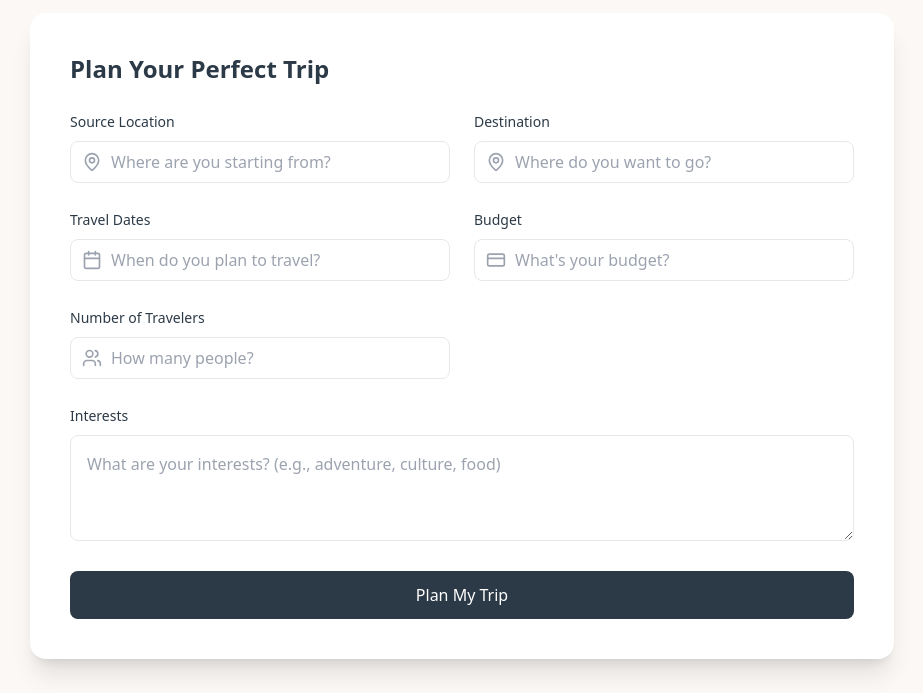
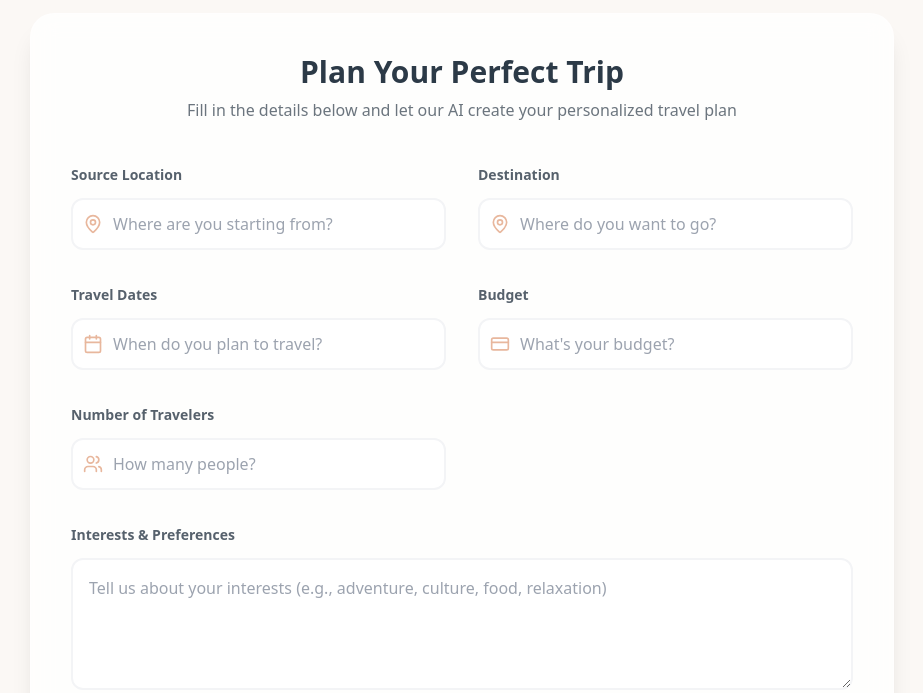
Before and after one commit to adiitxa/TravelGenius, a React (Vite) app: page / in a window 1280 px wide. Shown: the part 1567-2260 px from the top of the page, without its empty margins (178-1101 px from the left). Built offline with nearby package versions, Linux system fonts and the light colour scheme.

Commit message:
Customize travel plan form
Customize the travel plan form.

```diff
--- a/src/components/TravelPlanForm.tsx
+++ b/src/components/TravelPlanForm.tsx
@@ -30,14 +30,11 @@ const TravelPlanForm = () => {
     setLoading(true);
 
     try {
-      // Here you would typically make an API call to your backend
-      // For now, we'll just show a toast notification
       toast({
         title: "Planning Trip",
         description: "Your travel plan is being generated...",
       });
 
-      // Simulate API call delay
       await new Promise(resolve => setTimeout(resolve, 2000));
 
       setResult(
@@ -69,85 +66,88 @@ const TravelPlanForm = () => {
 
   return (
     <div className="max-w-4xl mx-auto px-4 py-16">
-      <div className="bg-white rounded-2xl shadow-xl p-6 md:p-10">
-        <h2 className="text-2xl font-bold text-navy mb-6">Plan Your Perfect Trip</h2>
+      <div className="bg-white/80 backdrop-blur-md rounded-3xl shadow-xl p-6 md:p-10 border border-white/20">
+        <div className="text-center mb-10">
+          <h2 className="text-3xl font-bold text-navy">Plan Your Perfect Trip</h2>
+          <p className="mt-2 text-navy/70">Fill in the details below and let our AI create your personalized travel plan</p>
+        </div>
 
-        <form onSubmit={handleSubmit} className="space-y-6">
-          <div className="grid grid-cols-1 md:grid-cols-2 gap-6">
-            <div className="space-y-2">
-              <label className="text-sm font-medium text-navy">Source Location</label>
-              <div className="relative">
-                <MapPin className="absolute left-3 top-1/2 -translate-y-1/2 text-gray-400" size={20} />
+        <form onSubmit={handleSubmit} className="space-y-8">
+          <div className="grid grid-cols-1 md:grid-cols-2 gap-8">
+            <div className="space-y-3">
+              <label className="text-sm font-semibold text-navy/80">Source Location</label>
+              <div className="relative group">
+                <MapPin className="absolute left-3 top-1/2 -translate-y-1/2 text-desert" size={20} />
                 <input
                   type="text"
                   name="source"
                   value={formData.source}
                   onChange={handleInputChange}
-                  className="w-full pl-10 pr-4 py-2 border border-gray-200 rounded-lg focus:outline-none focus:ring-2 focus:ring-desert"
+                  className="w-full pl-10 pr-4 py-3 bg-white border-2 border-gray-100 rounded-xl focus:outline-none focus:border-desert focus:ring-2 focus:ring-desert/20 transition-all"
                   placeholder="Where are you starting from?"
                   required
                 />
               </div>
             </div>
 
-            <div className="space-y-2">
-              <label className="text-sm font-medium text-navy">Destination</label>
-              <div className="relative">
-                <MapPin className="absolute left-3 top-1/2 -translate-y-1/2 text-gray-400" size={20} />
+            <div className="space-y-3">
+              <label className="text-sm font-semibold text-navy/80">Destination</label>
+              <div className="relative group">
+                <MapPin className="absolute left-3 top-1/2 -translate-y-1/2 text-desert" size={20} />
                 <input
                   type="text"
                   name="destination"
                   value={formData.destination}
                   onChange={handleInputChange}
-                  className="w-full pl-10 pr-4 py-2 border border-gray-200 rounded-lg focus:outline-none focus:ring-2 focus:ring-desert"
+                  className="w-full pl-10 pr-4 py-3 bg-white border-2 border-gray-100 rounded-xl focus:outline-none focus:border-desert focus:ring-2 focus:ring-desert/20 transition-all"
                   placeholder="Where do you want to go?"
                   required
                 />
               </div>
             </div>
 
-            <div className="space-y-2">
-              <label className="text-sm font-medium text-navy">Travel Dates</label>
-              <div className="relative">
-                <Calendar className="absolute left-3 top-1/2 -translate-y-1/2 text-gray-400" size={20} />
+            <div className="space-y-3">
+              <label className="text-sm font-semibold text-navy/80">Travel Dates</label>
+              <div className="relative group">
+                <Calendar className="absolute left-3 top-1/2 -translate-y-1/2 text-desert" size={20} />
                 <input
                   type="text"
                   name="dates"
                   value={formData.dates}
                   onChange={handleInputChange}
-                  className="w-full pl-10 pr-4 py-2 border border-gray-200 rounded-lg focus:outline-none focus:ring-2 focus:ring-desert"
+                  className="w-full pl-10 pr-4 py-3 bg-white border-2 border-gray-100 rounded-xl focus:outline-none focus:border-desert focus:ring-2 focus:ring-desert/20 transition-all"
                   placeholder="When do you plan to travel?"
                   required
                 />
               </div>
             </div>
 
-            <div className="space-y-2">
-              <label className="text-sm font-medium text-navy">Budget</label>
-              <div className="relative">
-                <CreditCard className="absolute left-3 top-1/2 -translate-y-1/2 text-gray-400" size={20} />
+            <div className="space-y-3">
+              <label className="text-sm font-semibold text-navy/80">Budget</label>
+              <div className="relative group">
+                <CreditCard className="absolute left-3 top-1/2 -translate-y-1/2 text-desert" size={20} />
                 <input
                   type="text"
                   name="budget"
                   value={formData.budget}
                   onChange={handleInputChange}
-                  className="w-full pl-10 pr-4 py-2 border border-gray-200 rounded-lg focus:outline-none focus:ring-2 focus:ring-desert"
+                  className="w-full pl-10 pr-4 py-3 bg-white border-2 border-gray-100 rounded-xl focus:outline-none focus:border-desert focus:ring-2 focus:ring-desert/20 transition-all"
                   placeholder="What's your budget?"
                   required
                 />
               </div>
             </div>
 
-            <div className="space-y-2">
-              <label className="text-sm font-medium text-navy">Number of Travelers</label>
-              <div className="relative">
-                <Users className="absolute left-3 top-1/2 -translate-y-1/2 text-gray-400" size={20} />
+            <div className="space-y-3">
+              <label className="text-sm font-semibold text-navy/80">Number of Travelers</label>
+              <div className="relative group">
+                <Users className="absolute left-3 top-1/2 -translate-y-1/2 text-desert" size={20} />
                 <input
                   type="number"
                   name="travelers"
                   value={formData.travelers}
                   onChange={handleInputChange}
-                  className="w-full pl-10 pr-4 py-2 border border-gray-200 rounded-lg focus:outline-none focus:ring-2 focus:ring-desert"
+                  className="w-full pl-10 pr-4 py-3 bg-white border-2 border-gray-100 rounded-xl focus:outline-none focus:border-desert focus:ring-2 focus:ring-desert/20 transition-all"
                   placeholder="How many people?"
                   required
                   min="1"
@@ -155,16 +155,16 @@ const TravelPlanForm = () => {
               </div>
             </div>
 
-            <div className="space-y-2 md:col-span-2">
-              <label className="text-sm font-medium text-navy">Interests</label>
+            <div className="space-y-3 md:col-span-2">
+              <label className="text-sm font-semibold text-navy/80">Interests & Preferences</label>
               <textarea
                 name="interests"
                 value={formData.interests}
                 onChange={handleInputChange}
-                className="w-full p-4 border border-gray-200 rounded-lg focus:outline-none focus:ring-2 focus:ring-desert"
-                placeholder="What are your interests? (e.g., adventure, culture, food)"
+                className="w-full p-4 bg-white border-2 border-gray-100 rounded-xl focus:outline-none focus:border-desert focus:ring-2 focus:ring-desert/20 transition-all"
+                placeholder="Tell us about your interests (e.g., adventure, culture, food, relaxation)"
                 required
-                rows={3}
+                rows={4}
               />
             </div>
           </div>
@@ -172,16 +172,28 @@ const TravelPlanForm = () => {
           <button
             type="submit"
             disabled={loading}
-            className="w-full bg-navy text-white py-3 rounded-lg hover:bg-desert transition-colors disabled:opacity-50"
+            className="w-full bg-gradient-to-r from-navy to-desert text-white py-4 rounded-xl hover:opacity-90 transition-all duration-300 disabled:opacity-50 transform hover:scale-[1.02] active:scale-[0.98]"
           >
-            {loading ? "Generating Plan..." : "Plan My Trip"}
+            {loading ? (
+              <span className="flex items-center justify-center">
+                <svg className="animate-spin -ml-1 mr-3 h-5 w-5 text-white" xmlns="http://www.w3.org/2000/svg" fill="none" viewBox="0 0 24 24">
+                  <circle className="opacity-25" cx="12" cy="12" r="10" stroke="currentColor" strokeWidth="4"></circle>
+                  <path className="opacity-75" fill="currentColor" d="M4 12a8 8 0 018-8V0C5.373 0 0 5.373 0 12h4zm2 5.291A7.962 7.962 0 014 12H0c0 3.042 1.135 5.824 3 7.938l3-2.647z"></path>
+                </svg>
+                Generating Plan...
+              </span>
+            ) : (
+              "Create My Travel Plan"
+            )}
           </button>
         </form>
 
         {result && (
-          <div className="mt-8 p-6 bg-sand/50 rounded-lg">
-            <h3 className="text-xl font-semibold text-navy mb-4">Your Travel Plan</h3>
-            <pre className="whitespace-pre-wrap text-navy/70">{result}</pre>
+          <div className="mt-10 p-8 bg-gradient-to-br from-sand/40 to-desert/20 rounded-2xl backdrop-blur-sm animate-fadeIn">
+            <h3 className="text-2xl font-bold text-navy mb-4">Your Travel Plan</h3>
+            <div className="prose prose-sand">
+              <pre className="whitespace-pre-wrap text-navy/70 leading-relaxed">{result}</pre>
+            </div>
           </div>
         )}
       </div>
```
